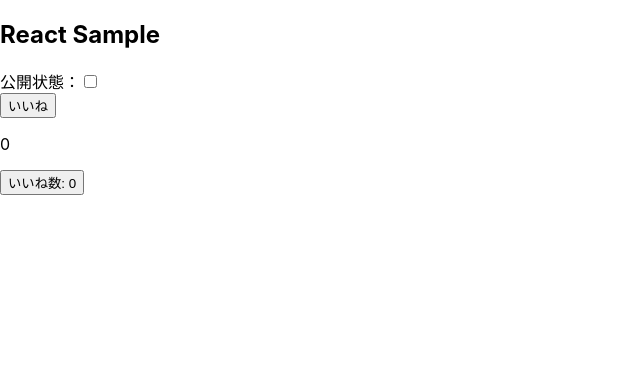
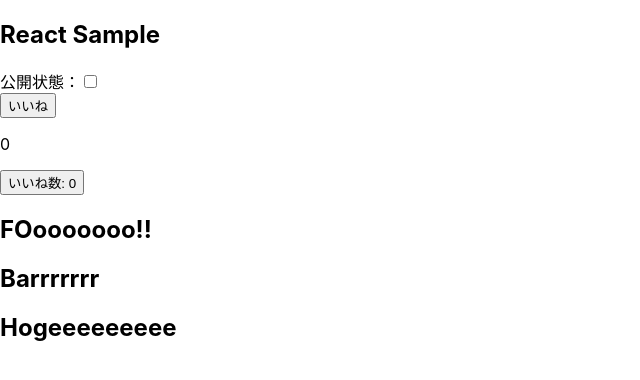
Before and after one commit to great084/torazemi-react, a React (Create React App) app: page / in a window 1280 px wide. Shown: the top 380 px of the page, without its empty margins (0-640 px from the left). Built offline with nearby package versions, Linux system fonts and the light colour scheme.

Commit message:
入門７章exportとimport

```diff
--- a/src/Blog.jsx
+++ b/src/Blog.jsx
@@ -1,6 +1,7 @@
 import React from 'react';
 import Article from './Article';
-
+import * as FooBar from './components/FooBar'
+import Hoge from './components/hoge'
 class Blog extends React.Component {
   constructor(props){
     super(props);
@@ -48,6 +49,9 @@ class Blog extends React.Component {
           count ={this.state.count}
           countUp = {() => this.countUp()}
         />
+        <FooBar.Foo />
+        <FooBar.Bar />
+        <Hoge />
       </>
     )
   }
--- /dev/null
+++ b/src/components/FooBar.jsx
@@ -0,0 +1,9 @@
+import React from 'react'
+
+export function Foo(){
+  return(<h2>FOooooooo!!</h2>)
+}
+
+export const Bar =() => {
+  return(<h2>Barrrrrrr</h2>)
+}
--- /dev/null
+++ b/src/components/hoge.jsx
@@ -0,0 +1,7 @@
+import React from 'react'
+
+export default class Hoge extends React.Component {
+  render() {
+    return(<h2>Hogeeeeeeeee</h2>)
+  }
+}
```
